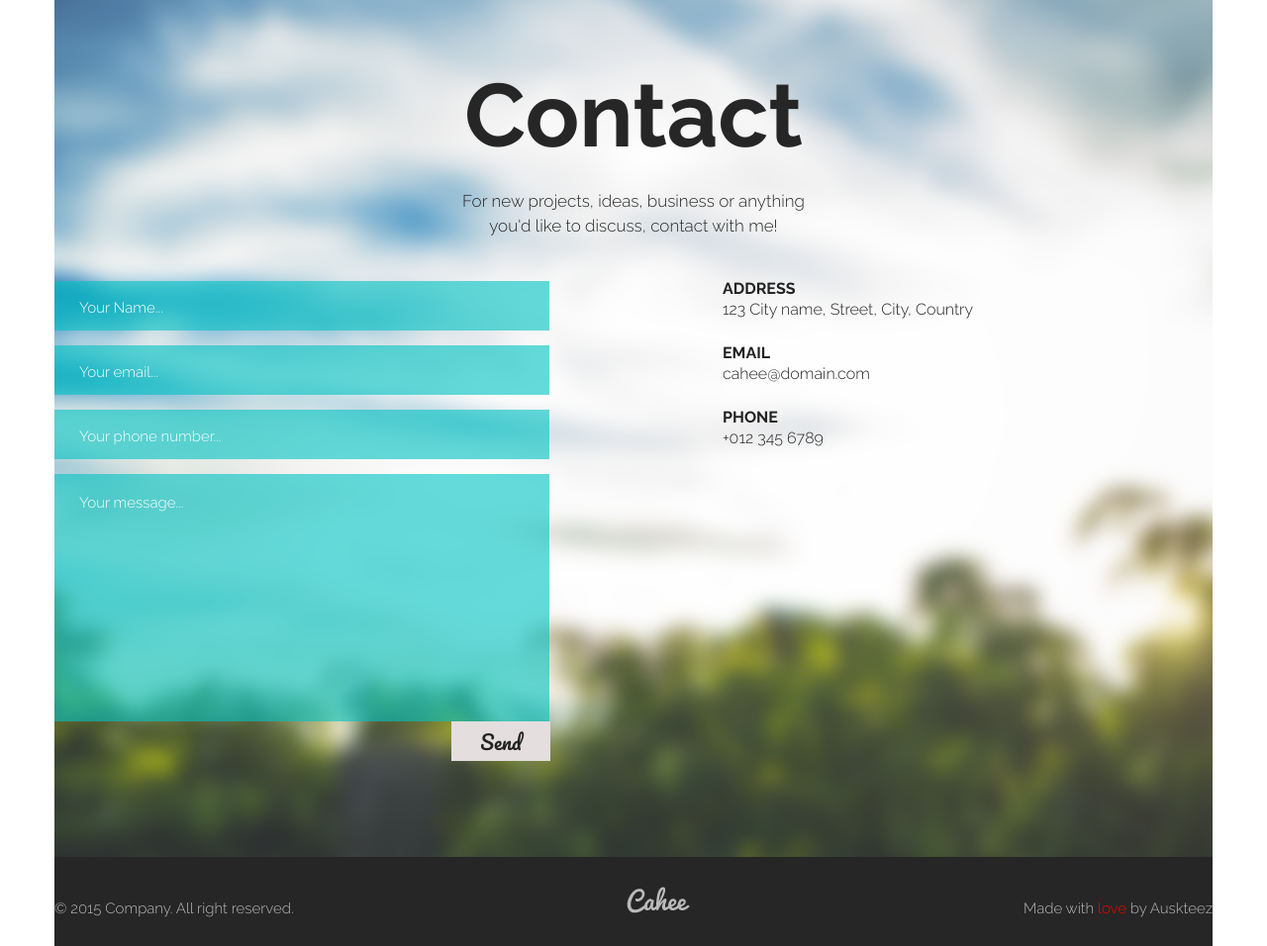
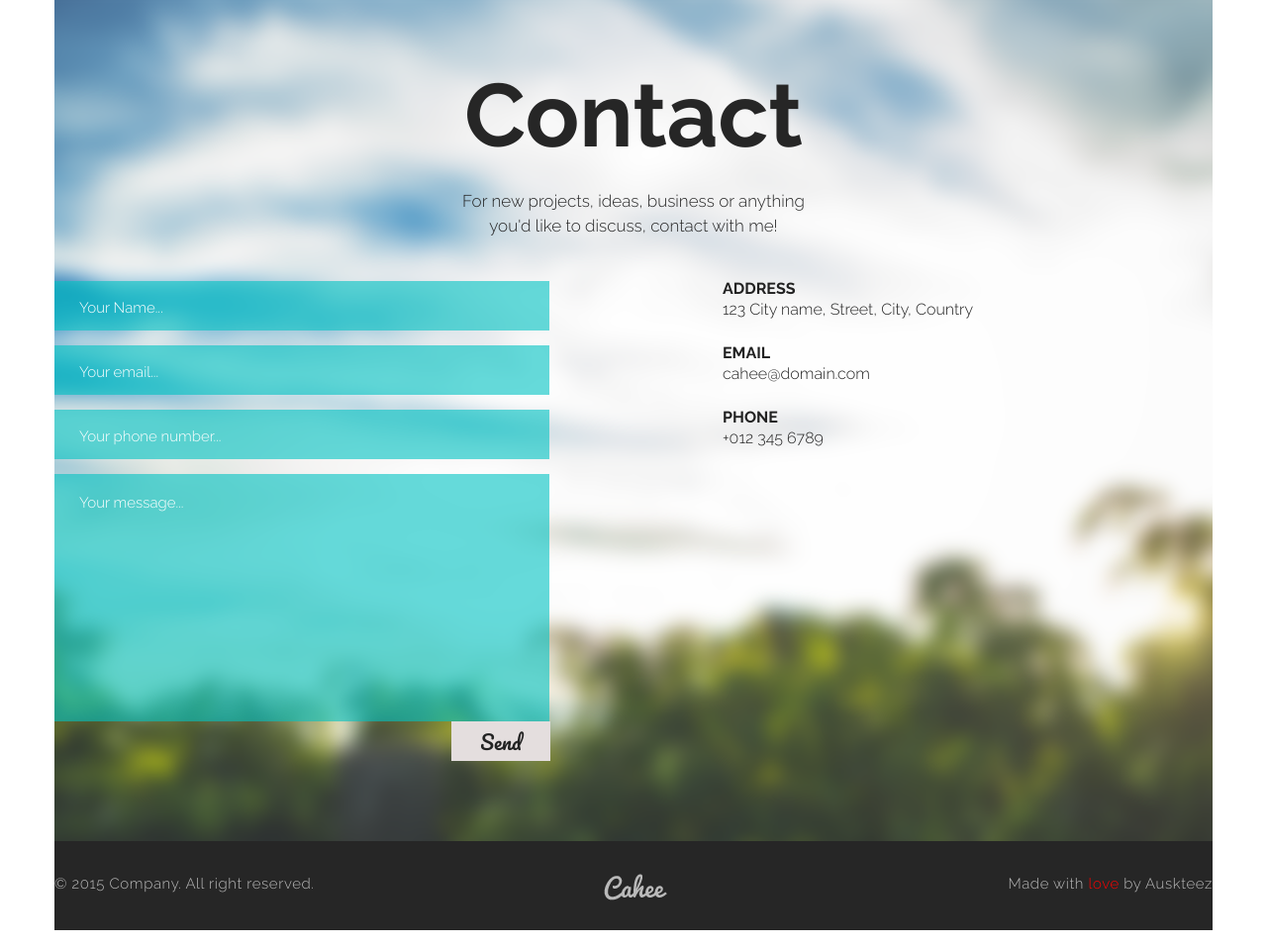
Before and after one commit to isQuar3/Shushkevych_HW11, a plain HTML site: page Homework11.1_Shushkevych/index.html in a window 1280 px wide. Shown: the whole page at 99% size. Drawn offline with nearby package versions, Linux system fonts and the light colour scheme.

Commit message:
ready hw11.1

```diff
--- a/Homework11.1_Shushkevych/css/style.css
+++ b/Homework11.1_Shushkevych/css/style.css
@@ -128,6 +128,7 @@ textarea:hover {
     border: 2px solid white;
 }
 .contact__footer {
+    margin-top: -16px;
     width: 100%;
     height: 90px;
     background-color: #262626;
@@ -139,7 +140,15 @@ textarea:hover {
 }
 .contact__footer p {
     font-size: 15px;
-    line-height: 25px;
+    line-height: 6px;
+    letter-spacing: 0.04em;
+    color: #b9b9b9;
+    font-weight: 300;
+    padding-top: 40px;
+}
+.contact__footer p:last-child {
+    font-size: 15px;
+    line-height: 6px;
     color: #b9b9b9;
     font-weight: 300;
     padding-top: 40px;
@@ -148,8 +157,8 @@ p span {
     color: red;
 }
 .contact__footer img {
-    padding-top: 30px;
-    padding-bottom: 30px;
+    padding-top: 33px;
+    margin-left: -52px;
 }
 .contact__footer img:hover {
     transform: scale(1.1)
```
